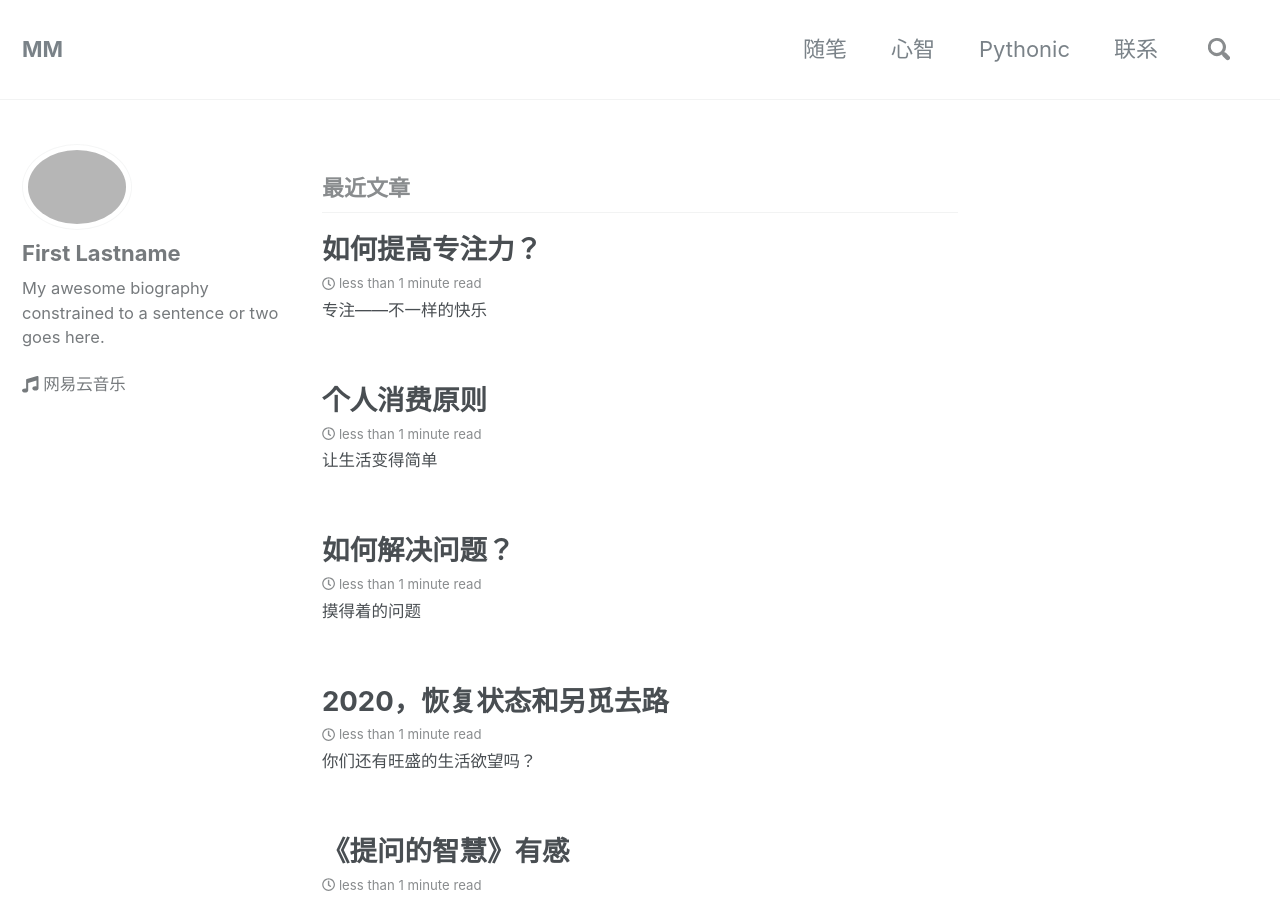
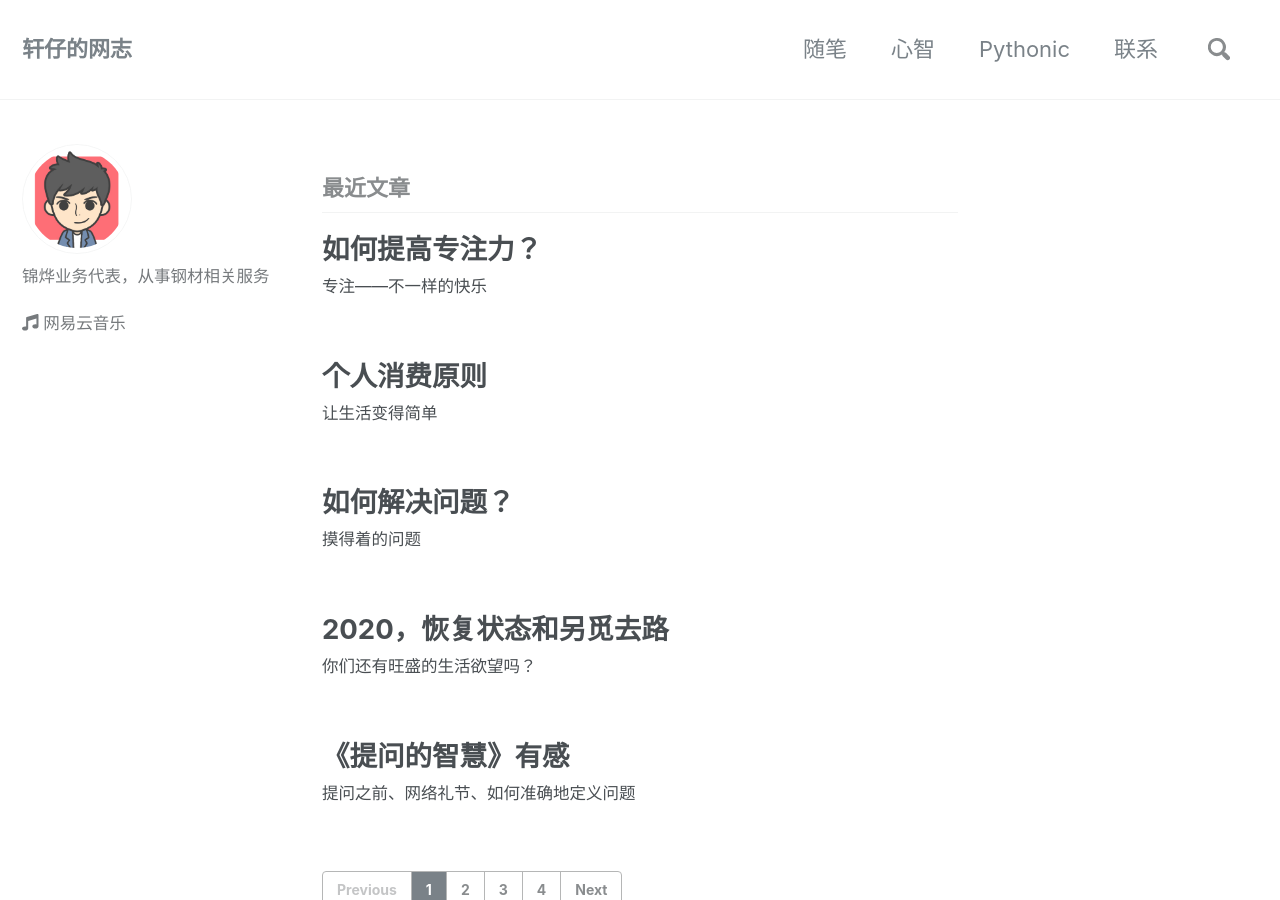
Before and after one commit to xuan18/xuan18backup.github.io, a Jekyll site: the page built from index.html, in a window 1280 px wide and 900 px high. Built offline with Jekyll 4.4.1, drawn with Linux system fonts in a browser that asks for light colours; nearby versions of some CDN libraries; the list of posts is cut into pages by our own code; some of the changed text lies outside the part shown.

Commit message:
Update _config.yml

```diff
--- a/_config.yml
+++ b/_config.yml
@@ -13,14 +13,14 @@
 # you will see them accessed via {{ site.title }}, {{ site.email }}, and so on.
 # You can create any custom variable you would like, and they will be accessible
 # in the templates via {{ site.myvariable }}.
-title: MM
+title: 轩仔的网志
 email:
 description: >- # this means to ignore newlines until "baseurl:"
   Write an awesome description for your new site here. You can edit this
   line in _config.yml. It will appear in your document head meta (for
   Google search results) and in your feed.xml site description.
-twitter_username: username
-github_username: username
+twitter_username:
+github_username:
 minimal_mistakes_skin: default
 search: true
 
@@ -58,34 +58,34 @@ plugins:
   - jekyll-include-cache
 
 author:
-  name   : "First Lastname"
-  avatar : "/assets/images/bio-photo.jpg"
-  bio    : "My awesome biography constrained to a sentence or two goes here."
+  name   :
+  avatar : "/assets/images/face.jpg"
+  bio    : "锦烨业务代表，从事钢材相关服务"
   links:
     - label: "Website"
       icon: "fas fa-fw fa-link"
-      url: "https://"
-    - label: "Twitter"
-      icon: "fab fa-fw fa-twitter-square"
-      url: "https://twitter.com/"
-    - label: "GitHub"
-      icon: "fab fa-fw fa-github"
-      url: "https://github.com/"
-    - label: "Instagram"
-      icon: "fab fa-fw fa-instagram"
-      url: "https://instagram.com/"
+      url: "https://lijiaxuan.com"
+    - label:
+      icon:
+      url:
+    - label:
+      icon:
+      url:
+    - label:
+      icon:
+      url:
 
 footer:
   links:
-    - label: "Twitter"
-      icon: "fab fa-fw fa-twitter-square"
-      url: "https://twitter.com/"
-    - label: "GitHub"
-      icon: "fab fa-fw fa-github"
-      url: "https://github.com/"
-    - label: "Instagram"
-      icon: "fab fa-fw fa-instagram"
-      url: "https://instagram.com/"
+    - label:
+      icon:
+      url:
+    - label:
+      icon:
+      url:
+    - label:
+      icon:
+      url:
 
 defaults:
   # _posts
@@ -95,10 +95,10 @@ defaults:
     values:
       layout: single
       author_profile: true
-      read_time: true
-      comments: true
-      share: true
-      related: true
+      read_time: false
+      comments: false
+      share: false
+      related: false
   # _pages
   - scope:
       path: "_pages"
```
